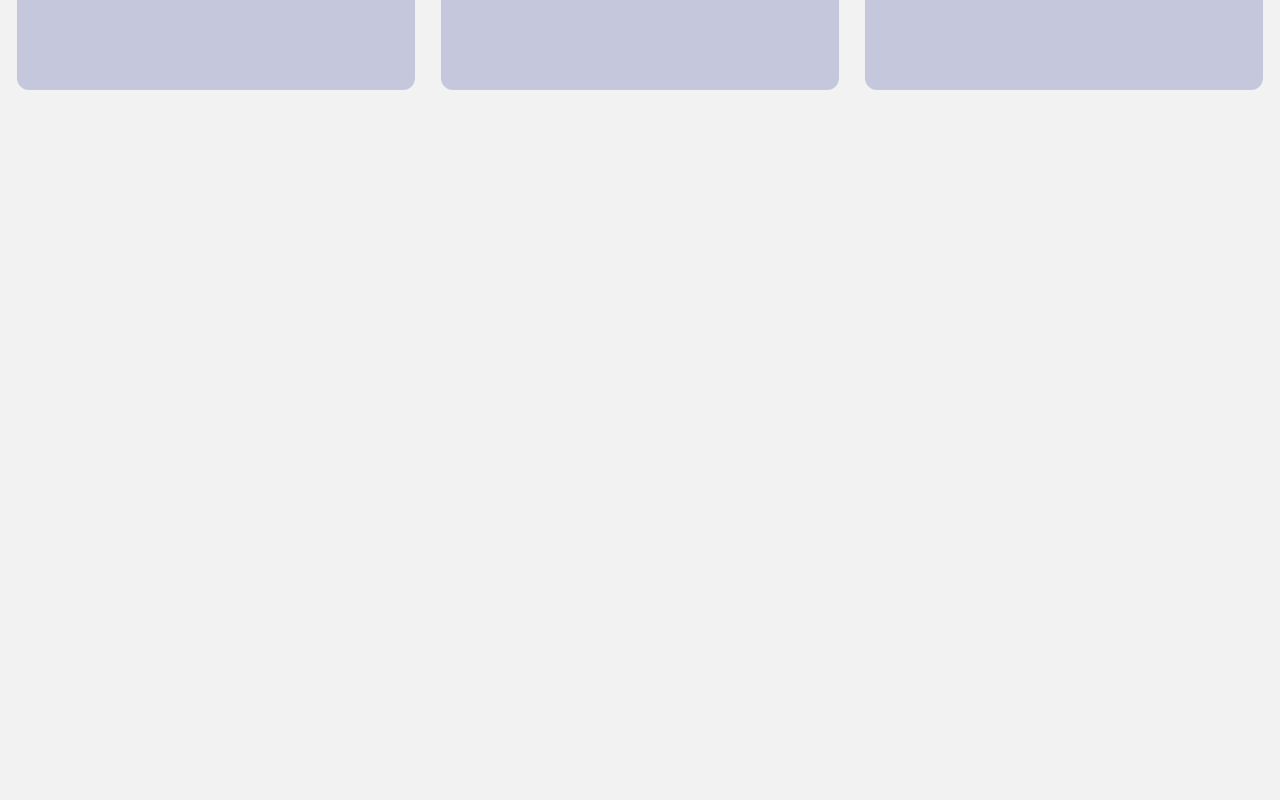
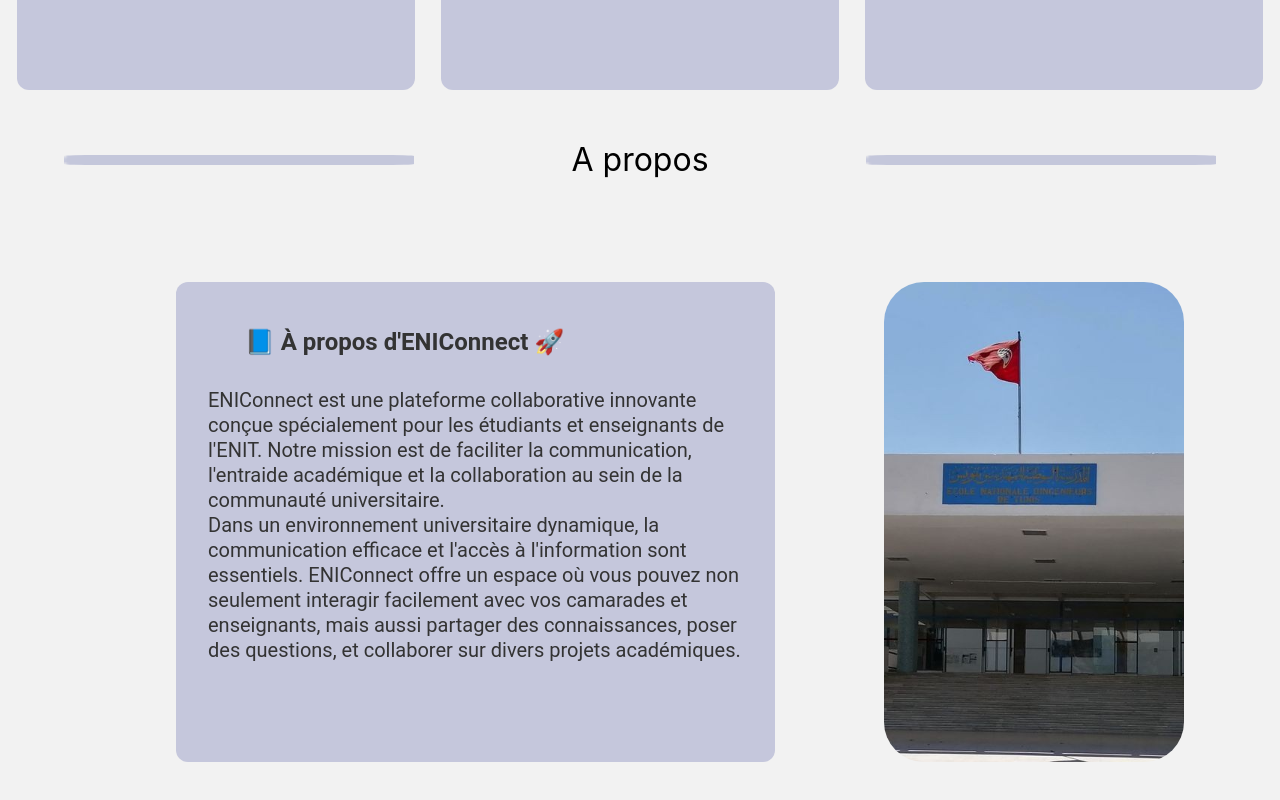
Before and after one commit to hani0216/ENIConnecT, a React (Create React App) app in the folder frontend/: page / in a window 1280 px wide. Shown: the part 1160-1960 px from the top of the page. Before the commit the page ends 1262 px from the top, so only its background shows below. Built offline with nearby package versions, Linux system fonts and the light colour scheme.

Commit message:
About section finish

```diff
--- /dev/null
+++ b/frontend/src/components/About.jsx
@@ -0,0 +1,33 @@
+import React from 'react'
+import '../styles/About.css'
+import SEPARATION from './Separtion'
+
+function About() {
+  return (
+    <div >
+        <SEPARATION title={"A propos"} />
+        <div className='TotalDiv'>
+
+            <section className='AboutEniconnect'>
+                <div className='container2'>
+                <text  className='title1'>📘 À propos d'ENIConnect 🚀</text><br></br>
+                <text className='textAbout'>ENIConnect est une plateforme collaborative innovante conçue spécialement pour les étudiants et enseignants de l'ENIT. Notre mission est de faciliter la communication, l'entraide académique et la collaboration au sein de la communauté universitaire.<br/>
+                    Dans un environnement universitaire dynamique, la communication efficace et l'accès à l'information sont essentiels. ENIConnect offre un espace où vous pouvez non seulement interagir facilement avec vos camarades et enseignants, mais aussi partager des connaissances, poser des questions, et collaborer sur divers projets académiques.
+                    </text>
+                </div>
+
+                 </section>
+
+
+                <section className='EnitPic'></section>
+
+
+
+
+
+        </div>
+    </div>
+  )
+}
+
+export default About
--- a/frontend/src/pages/Home.jsx
+++ b/frontend/src/pages/Home.jsx
@@ -1,9 +1,9 @@
 import '../styles/Home.css'
 import React from 'react';
 import HomeNavBar from '../components/HomeNavBar';
-import FEATURES from '../components/Features'
-
+import FEATURES from '../components/Features' ;
 import Eniconnect from '../components/Eniconnect';
+import ABOUT from '../components/About'
 
 const Home = () => {
     return (
@@ -40,6 +40,7 @@
                 </button>
                 <div className='features'>
                    <FEATURES />
+                   <ABOUT />
 
                 </div>
 
--- /dev/null
+++ b/frontend/src/styles/About.css
@@ -0,0 +1,63 @@
+.TotalDiv{
+    align-items: center;
+    margin-left: 12vh;
+    margin-right: 12vh;
+    display: flex;
+    height: 70vh;
+    margin-bottom: 10vh;
+}
+.AboutEniconnect{
+    width: 100vh;
+    margin-left: 10vh;
+    border-radius: 12px;
+    background: rgba(15, 28, 130, 0.20);
+    height: 60vh;
+}
+.EnitPic{
+    position: relative;
+    width: 50vh;
+    height: 60vh;
+    margin: 0 auto;
+    background: url(../assets/enit_cover.jpg)
+      no-repeat center;
+    background-size: cover;
+    border-radius: 40px;
+    box-sizing: content-box;
+    margin-left: 10%;
+}
+.title1{
+    color: var(--Dark-100, #333);
+text-align: center;
+font-family: Roboto;
+font-size: 24px;
+font-style: normal;
+font-weight: 500;
+line-height: normal;
+display: flex;
+width: 393px;
+height: 56px;
+flex-direction: column;
+justify-content: center;
+font-weight: bold;
+
+
+
+}
+
+.textAbout{
+    color: var(--Dark-100, #333);
+    font-family: Roboto;
+    font-size: 20px;
+    font-style: normal;
+    font-weight: 400;
+    line-height: 25px; /* 125% */
+    height: 100vh;
+    align-self: stretch;
+
+
+}
+
+.container2{
+    margin: 4vh;
+
+}
```
Also changed, not shown: frontend/src/assets/enit_cover.jpg (added).
